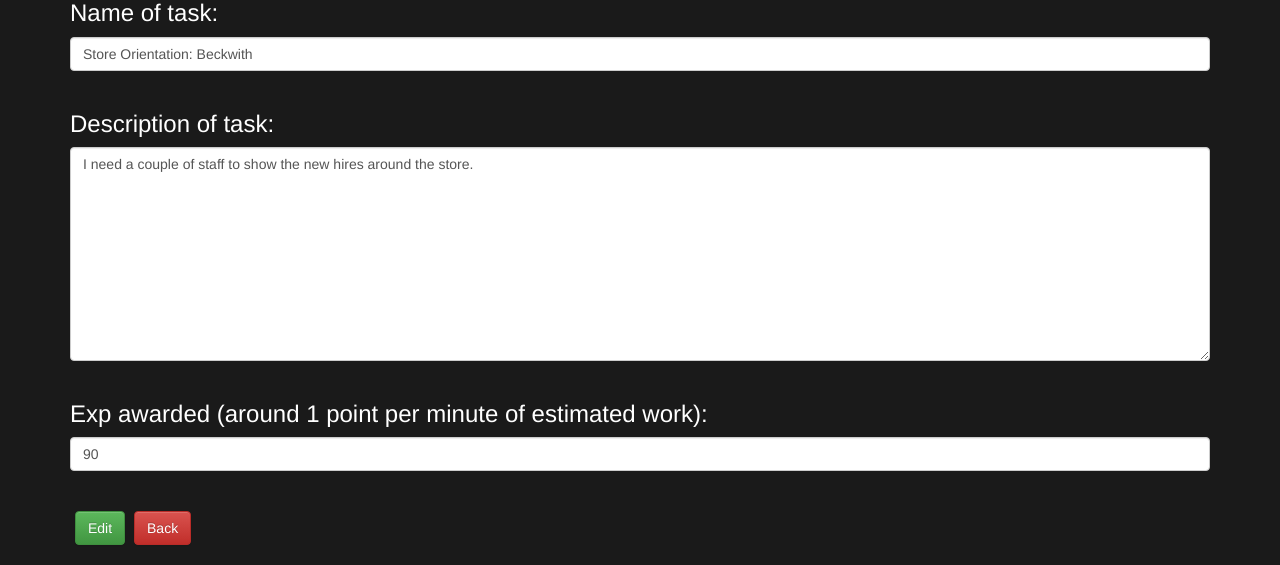
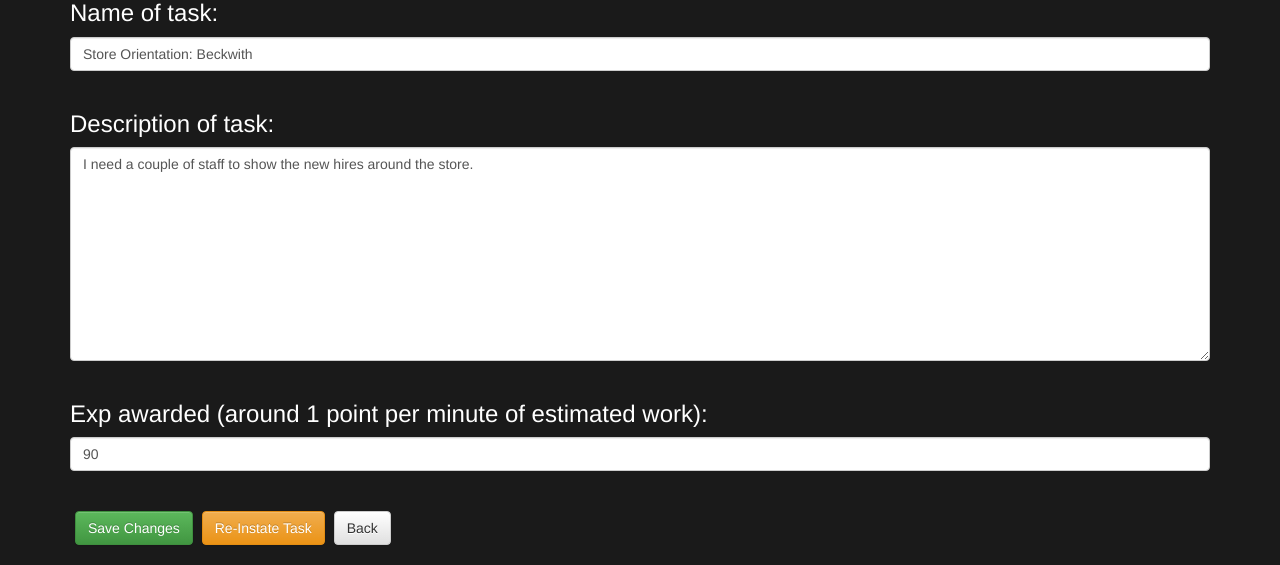
Before and after one commit to lvnatim/Job-Board-V4, a Django app: page /users/task/10/edit/ in a window 1280 px wide. Shown: the part 355-920 px from the top of the page. Run offline with Django 3.2, Linux system fonts and the light colour scheme; a user stored in the database is signed in; data comes from the database, SQL or seed files in the repository; both versions use the stored data as it was after the commit; some libraries are stand-ins or nearby versions.

Commit message:
Added more editing features.
- Edit Mission
- Changed several tab colours

```diff
--- a/mysite/missions/templates/users/edit_task.html
+++ b/mysite/missions/templates/users/edit_task.html
@@ -20,8 +20,9 @@
   {% endfor %}
 
   <br>
-  <input class="btn btn-success" type="submit" name="submit" value="Edit">
-  <a class="btn btn-danger" href="{% url 'users:list_tasks' task.belongs_to.id %}"> Back </a>
+  <input class="btn btn-success" type="submit" name="submit" value="Save Changes">
+  <a class="btn btn-warning" href="{% url 'users:uncomplete_task' task.id %}">Re-Instate Task</a>
+  <a class="btn btn-default" href="{% url 'users:list_tasks' task.belongs_to.id %}"> Back </a>
 </form>
 
 </div>
--- a/mysite/missions/templates/users/list_tasks.html
+++ b/mysite/missions/templates/users/list_tasks.html
@@ -7,7 +7,9 @@
   <div class = "row">
     <div class="col-md-12">
       <h1> Listing Tasks for Mission: {{mission.name}}</h1>
-      <a href="{% url 'users:create_task' mission.id %}" class="btn btn-primary btn-right">Add a Task</a><br><br>
+      <br>
+      <a href="{% url 'users:create_task' mission.id %}" class="btn btn-primary btn-right">Add Task</a>
+      <a href="{% url 'users:edit_mission' mission.id %}" class="btn btn-primary btn-right">Edit Mission</a><br><br>
     </div>
   </div>
 </div>
@@ -28,7 +30,7 @@
         <button class="btn btn-primary" type="button" data-toggle="collapse" data-target="#collapse{{task.id}}" aria-expanded="false" aria-controls="collapseExample">
           Show Enrolled Users
         </button>
-        <a class="btn btn-danger" href="{% url 'users:edit_task' task.id %}"> Edit Task </a>
+        <a class="btn btn-primary" href="{% url 'users:edit_task' task.id %}"> Edit Task </a>
         <div class="collapse" id="collapse{{task.id}}">
           <div class="well black">
 
--- a/mysite/missions/templates/users/mytasks.html
+++ b/mysite/missions/templates/users/mytasks.html
@@ -40,7 +40,7 @@
 <div class="container">
   <div class="row">
     <div class="col-md-6">
-      <h1>My Tasks</h1><br>
+      <h1>To-Do List</h1><br>
         {% for task in tasks %}
           <div class="col-md-12" id="mission">
             <h3>{{ task.name }}<br>
@@ -53,7 +53,7 @@
             <br>
     </div>
     <div class= "col-md-6">
-      <h1>My Owned Missions</h1><br>
+      <h1>Owned Missions</h1><br>
         {% for mission in missions %}
           <div class="col-md-12" id="mission">
             <h3>{{ mission.name }}<br><small>Supervised by {{ mission.belongs_to.user.first_name}} </small></h3>
--- a/mysite/users/urls.py
+++ b/mysite/users/urls.py
@@ -7,10 +7,12 @@ urlpatterns = [
     url(r'^register/$', views.register, name="register"),
     url(r'^dashboard/$', views.mytasks, name="mytasks"),
     url(r'^dashboard/remove/(?P<id>\d+)/$', views.remove_task, name="remove_task"),
-    url(r'^createmission/$', views.create_mission, name="create_mission"),
+    url(r'^mission/create/$', views.create_mission, name="create_mission"),
+    url(r'^mission/(?P<id>\d+)/edit$', views.edit_mission, name="edit_mission"),
     url(r'^mission/(?P<id>\d+)/list/$', views.list_tasks, name="list_tasks"),
     url(r'^mission/(?P<id>\d+)/add/$', views.create_task, name="create_task"),
     url(r'^task/(?P<id>\d+)/complete/$', views.complete_task, name="complete_task"),
+    url(r'^task/(?P<id>\d+)/uncomplete/$', views.uncomplete_task, name="uncomplete_task"),
     url(r'^task/(?P<id>\d+)/edit/$', views.edit_task, name="edit_task"),
     url(r'^mission/\d+/task/(?P<id>\d+)/removeuser/(?P<id2>\d+)$', views.remove_user, name="remove_user"),
 ]
--- a/mysite/users/views.py
+++ b/mysite/users/views.py
@@ -96,6 +96,14 @@ def complete_task(request, id):
 
 @login_required
 @permission_required('missions.add_mission', raise_exception=True)
+def uncomplete_task(request, id):
+    task = Task.objects.get(id=id)
+    task.completed=False
+    task.save()
+    return list_tasks(request, task.belongs_to.id)
+
+@login_required
+@permission_required('missions.add_mission', raise_exception=True)
 def remove_user(request, id, id2):
     task = Task.objects.get(id=id)
     user = UserProfile.objects.get(id=id2)
@@ -117,3 +125,16 @@ def edit_task(request, id):
     else:
         form = TaskForm(instance=task)
         return render(request, 'users/edit_task.html', {"form":form,"task":task})
+
+def edit_mission(request,id):
+    mission = Mission.objects.get(id=id)
+    if request.method == 'POST':
+        form = MissionForm(request.POST, instance=mission)
+        if form.is_valid:
+            form.save()
+            return list_tasks(request, id)
+        else:
+            print form.errors
+    else:
+        form = MissionForm(instance=mission)
+        return render(request, 'users/edit_mission.html', {"form":form, "mission":mission})
```
Also changed, not shown: mysite/missions/templates/users/edit_mission.html (added, +31 -0 lines), mysite/db.sqlite3, 2 other files.
